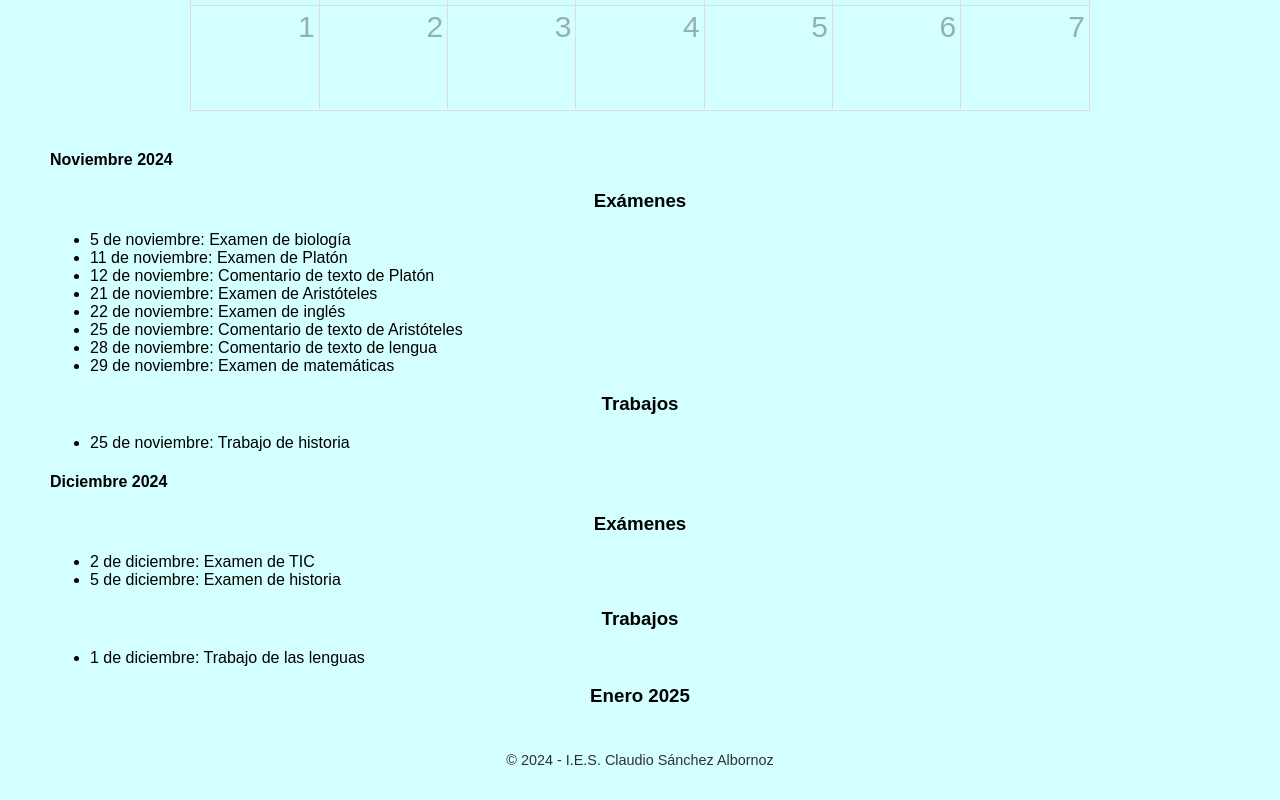
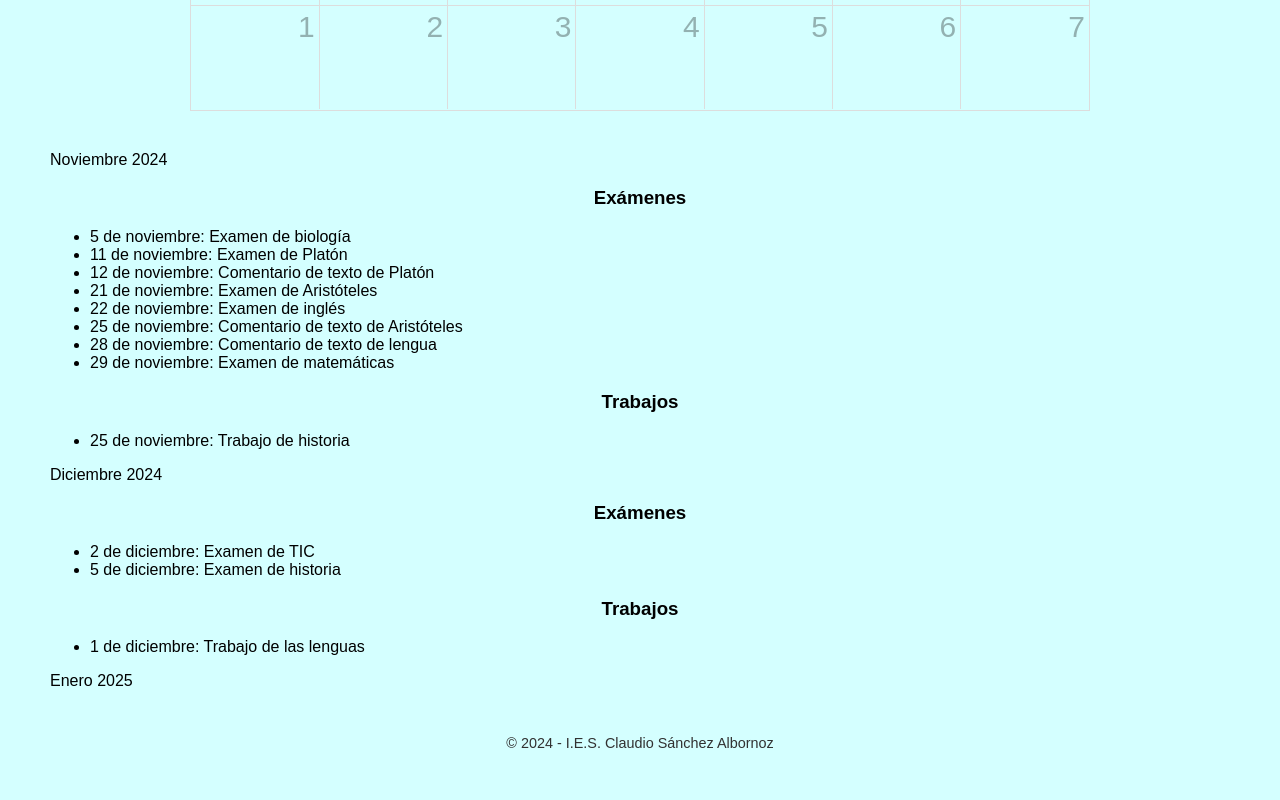
Before and after one commit to taurin913/taurin913.github.io, a plain HTML site: page index.html in a window 1280 px wide. Shown: the part 2041-2841 px from the top of the page. Drawn offline with nearby package versions, Linux system fonts and the light colour scheme; a script that the page names is missing.

Commit message:
Update index.html

```diff
--- a/index.html
+++ b/index.html
@@ -91,7 +91,7 @@
     <div id="calendario"></div>
 
 <div id='noviembre-2024'>
-    <h4>Noviembre 2024</h4>
+    <p>Noviembre 2024</p>
     <h3>Exámenes</h3>
     <ul>
         <li>5 de noviembre: Examen de biología</li>
@@ -110,7 +110,7 @@
 </div>
 
 <div id='diciembre-2024'>
-    <h4>Diciembre 2024</h4>
+    <p>Diciembre 2024</p>
     <h3>Exámenes</h3>
     <ul>
         <li>2 de diciembre: Examen de TIC</li>
@@ -123,7 +123,7 @@
 </div>
 
 <div id='enero-2025'>
-    <h3>Enero 2025</h3><!-- Agrega aquí los eventos de enero si tienes alguno -->
+    <p>Enero 2025</p><!-- Agrega aquí los eventos de enero si tienes alguno -->
 </div>
 
 <div class="pie">
```
